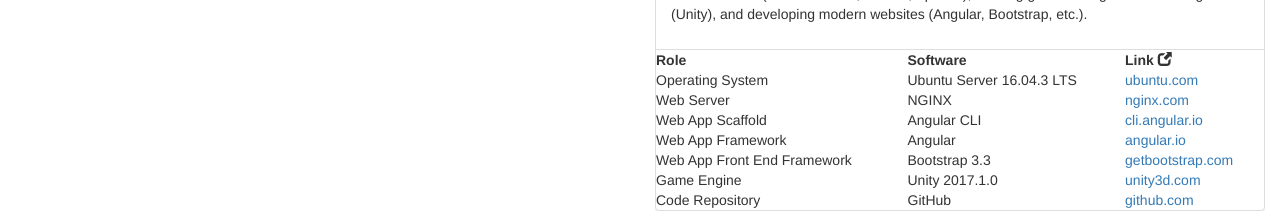
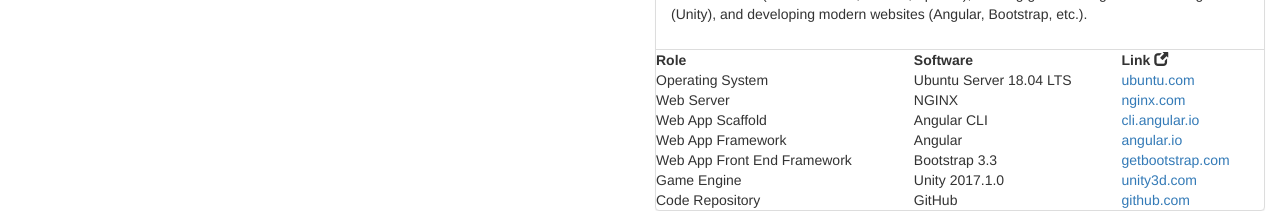
Before and after one commit to rdfurman/react-web, an Angular app: page /home in a window 1280 px wide. Shown: the part 892-1103 px from the top of the page. Built offline with nearby package versions, Linux system fonts and the light colour scheme.

Commit message:
Update Angular CLI

```diff
--- a/package.json
+++ b/package.json
@@ -28,7 +28,7 @@
     "zone.js": "^0.8.14"
   },
   "devDependencies": {
-    "@angular/cli": "1.3.2",
+    "@angular/cli": "^1.7.4",
     "@angular/compiler-cli": "^4.2.4",
     "@angular/language-service": "^4.2.4",
     "@types/jasmine": "~2.5.53",
--- a/src/app/games/games.component.css
+++ b/src/app/games/games.component.css
@@ -1 +1 @@
-@import "/assets/demonshanker2/TemplateData/style.css";
+@import "assets/demonshanker2/TemplateData/style.css";
--- a/src/app/home/home.component.html
+++ b/src/app/home/home.component.html
@@ -79,7 +79,7 @@
         </tr>
         <tr>
           <td>Operating System</td>
-          <td>Ubuntu Server 16.04.3 LTS</td>
+          <td>Ubuntu Server 18.04 LTS</td>
           <td><a href="https://www.ubuntu.com/server" target="_blank">ubuntu.com</a></td>
         </tr>
         <tr>
```
Also changed, not shown: 1 other file (tests, documents, lock files or other folders).
